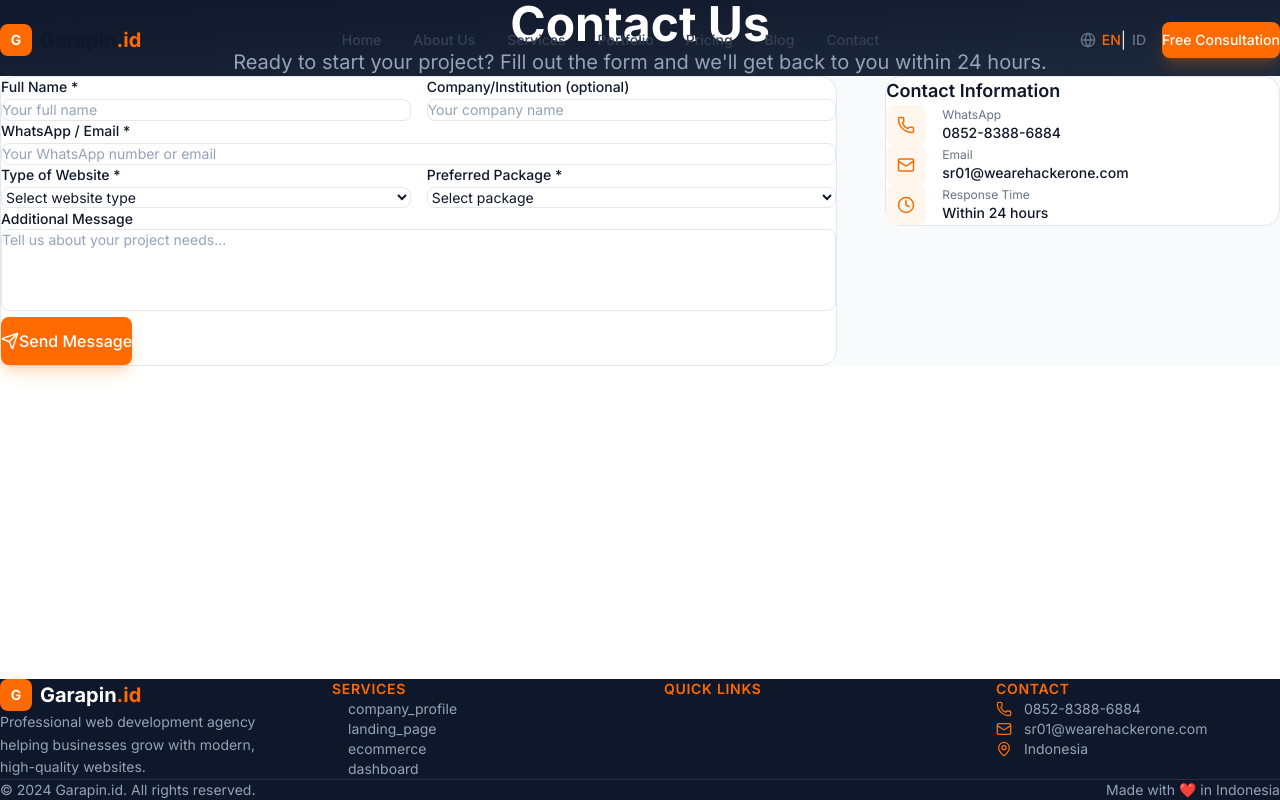
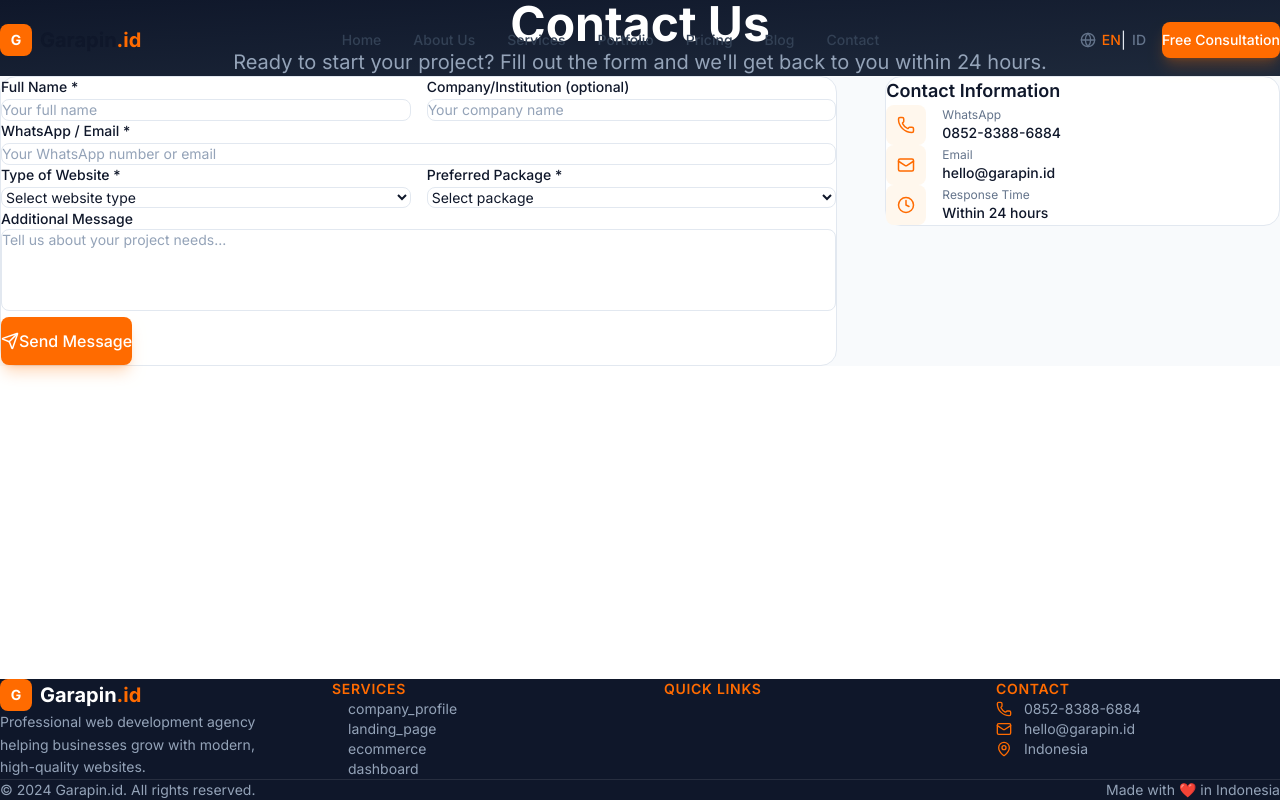
Before and after one commit to shadowroot32/website-garapin, a Next.js app: page /en/contact in a window 1280 px wide. Built offline with nearby package versions, Linux system fonts and the light colour scheme.

Commit message:
fix: ganti email testing footer & kontak ke hello@garapin.id

```diff
--- a/src/components/sections/contact-client.tsx
+++ b/src/components/sections/contact-client.tsx
@@ -186,7 +186,7 @@
                     </div>
                   </a>
                   <a
-                    href="mailto:sr01@wearehackerone.com"
+                    href="mailto:hello@garapin.id"
                     className="flex items-center gap-4 group"
                   >
                     <div className="w-10 h-10 rounded-lg bg-garapin-orange-muted text-garapin-orange flex items-center justify-center group-hover:bg-garapin-orange group-hover:text-white transition-all">
@@ -194,7 +194,7 @@
                     </div>
                     <div>
                       <div className="text-xs text-garapin-gray">{dict.info_email}</div>
-                      <div className="text-sm font-medium text-garapin-navy">sr01@wearehackerone.com</div>
+                      <div className="text-sm font-medium text-garapin-navy">hello@garapin.id</div>
                     </div>
                   </a>
                   <div className="flex items-center gap-4">
--- a/src/components/sections/footer.tsx
+++ b/src/components/sections/footer.tsx
@@ -101,11 +101,11 @@
               </li>
               <li>
                 <a
-                  href={`mailto:sr01@wearehackerone.com`}
+                  href={`mailto:hello@garapin.id`}
                   className="flex items-center gap-3 text-garapin-light hover:text-white transition-colors group"
                 >
                   <Mail size={16} className="text-garapin-orange shrink-0" />
-                  <span className="text-sm">{dict.contact_email}</span>
+                  <span className="text-sm">hello@garapin.id</span>
                 </a>
               </li>
               <li className="flex items-center gap-3 text-garapin-light">
--- a/src/data/dictionaries/en.json
+++ b/src/data/dictionaries/en.json
@@ -169,7 +169,7 @@
     "quick_links": "Quick Links",
     "contact_title": "Contact",
     "contact_wa": "0852-8388-6884",
-    "contact_email": "sr01@wearehackerone.com",
+    "contact_email": "hello@garapin.id",
     "copyright": "© 2024 Garapin.id. All rights reserved.",
     "made_with": "Made with",
     "in_indonesia": "in Indonesia"
--- a/src/data/dictionaries/id.json
+++ b/src/data/dictionaries/id.json
@@ -169,7 +169,7 @@
     "quick_links": "Tautan Cepat",
     "contact_title": "Kontak",
     "contact_wa": "0852-8388-6884",
-    "contact_email": "sr01@wearehackerone.com",
+    "contact_email": "hello@garapin.id",
     "copyright": "© 2024 Garapin.id. Hak cipta dilindungi.",
     "made_with": "Dibuat dengan",
     "in_indonesia": "di Indonesia"
```
